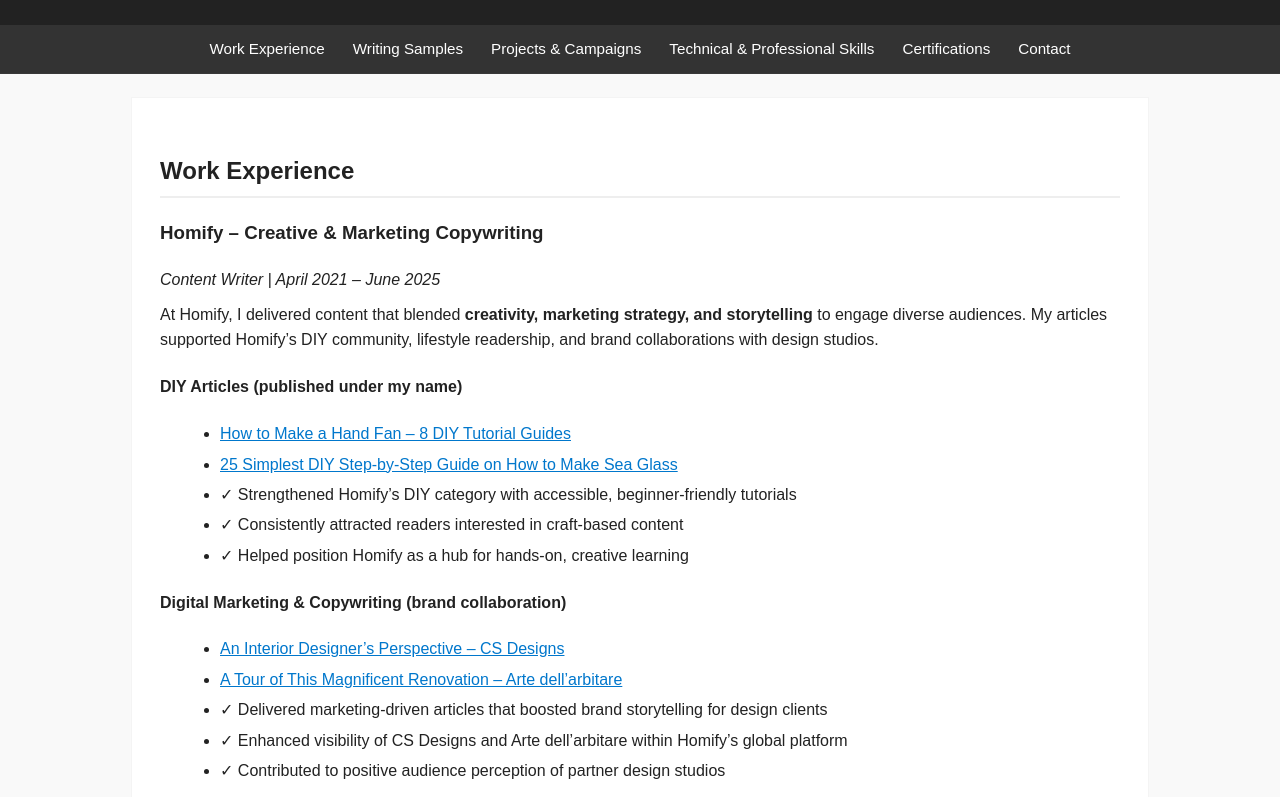
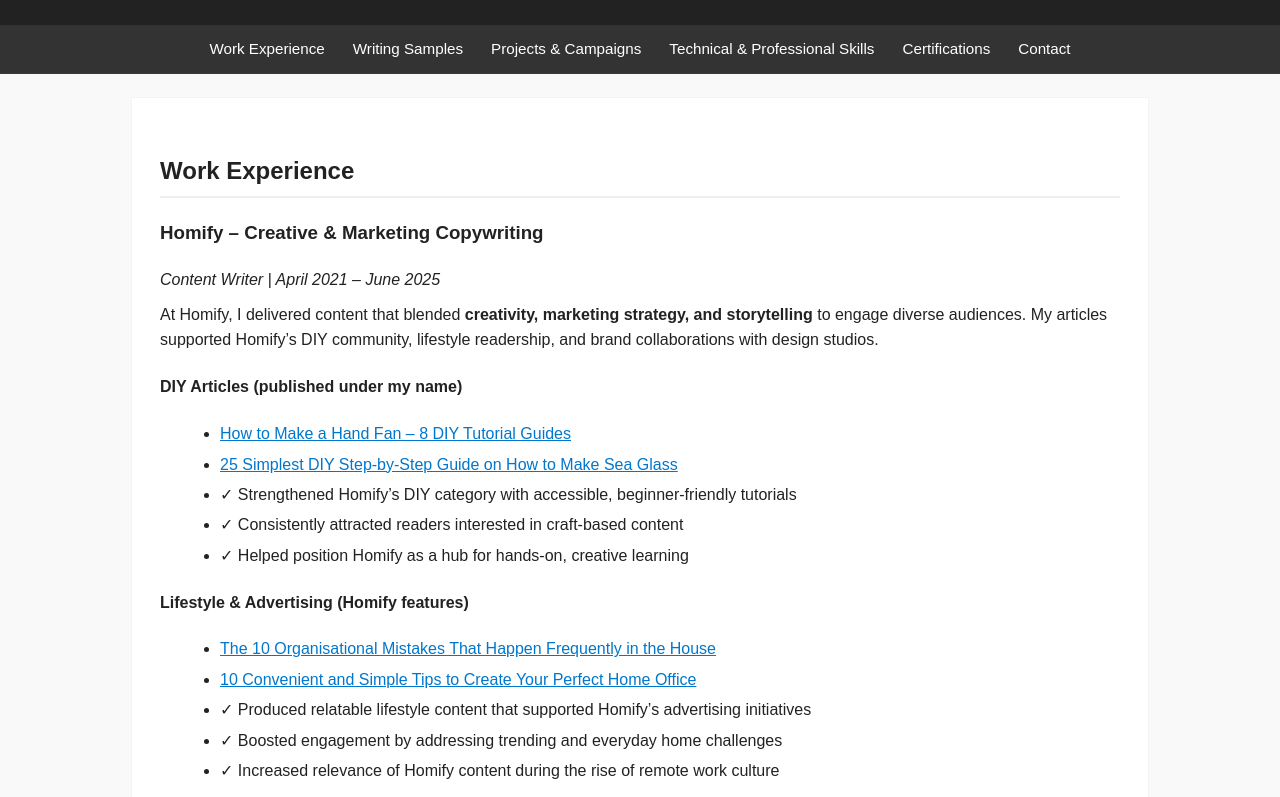
Before and after one commit to roseegbuejeh-art/roseegbuejeh-art.github.io, a plain HTML site: page index.html in a window 1280 px wide. Shown: the part 139-936 px from the top of the page. Drawn offline with Linux system fonts and the light colour scheme.

Commit message:
Update index.html
REMOVE DIGITAL MARKETING & COPYWRITING SECTION

```diff
--- a/index.html
+++ b/index.html
@@ -114,15 +114,6 @@
         <li>✓ Strengthened Homify’s DIY category with accessible, beginner-friendly tutorials</li>
         <li>✓ Consistently attracted readers interested in craft-based content</li>
         <li>✓ Helped position Homify as a hub for hands-on, creative learning</li>
-      </ul>
-
-      <h4>Digital Marketing & Copywriting (brand collaboration)</h4>
-      <ul>
-        <li><a class="external" href="https://www.homify.com/ideabooks/9734258/an-interior-designer-s-perspective-on-creating-the-perfect-living-environment-6-reasons-why-you-should-hire-cs-designs" target="_blank" rel="noopener">An Interior Designer’s Perspective – CS Designs</a></li>
-        <li><a class="external" href="https://www.homify.com/ideabooks/9610772/a-tour-of-this-magnificent-renovation-of-a-village-into-luxury-accommodation" target="_blank" rel="noopener">A Tour of This Magnificent Renovation – Arte dell’arbitare</a></li>
-        <li>✓ Delivered marketing-driven articles that boosted brand storytelling for design clients</li>
-        <li>✓ Enhanced visibility of CS Designs and Arte dell’arbitare within Homify’s global platform</li>
-        <li>✓ Contributed to positive audience perception of partner design studios</li>
       </ul>
 
       <h4>Lifestyle & Advertising (Homify features)</h4>
```
